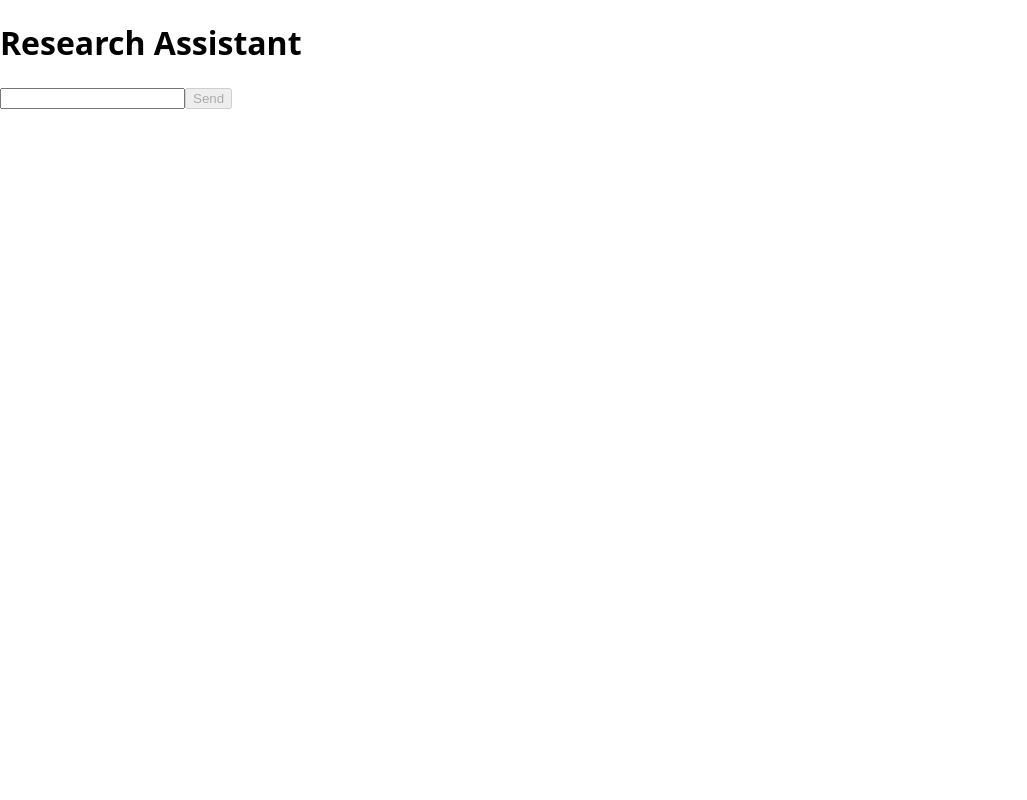
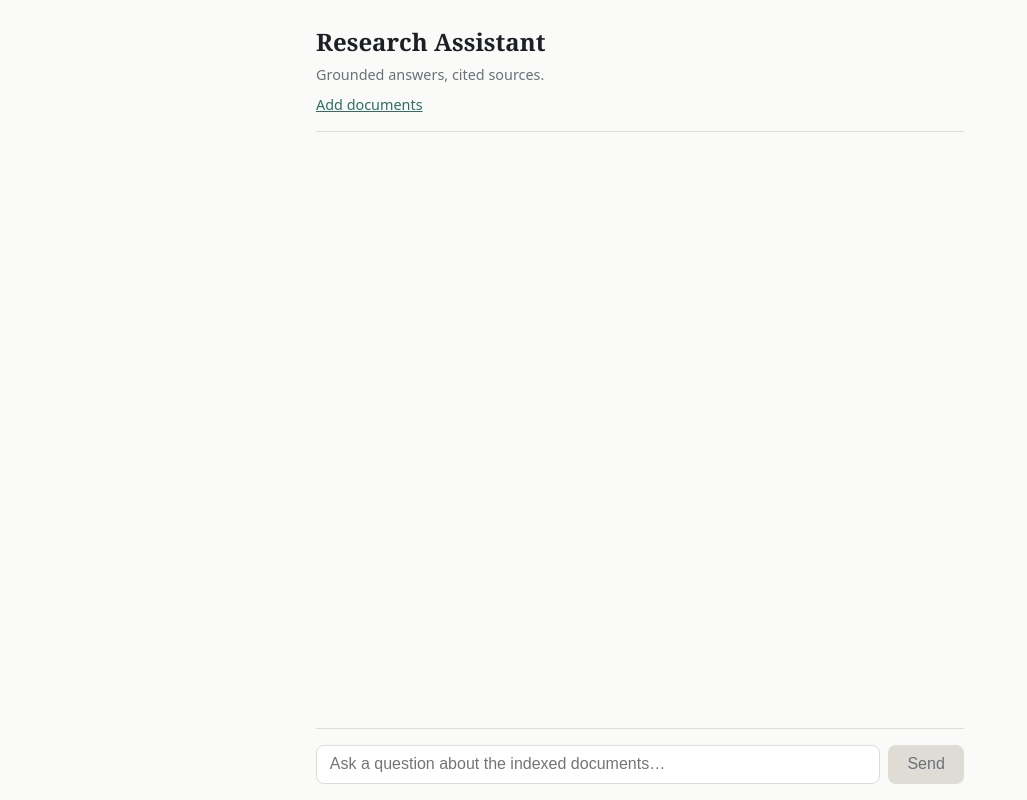
Before and after one commit to iamashraf/ask-the-docs, a Next.js app in the folder web/: page / in a window 1280 px wide. Shown: the whole page, without its empty margins (0-1027 px from the left). Built offline with nearby package versions, Linux system fonts and the light colour scheme.

Commit message:
style: give the chat page an actual visual design

```diff
--- a/web/app/globals.css
+++ b/web/app/globals.css
@@ -1,28 +1,157 @@
+:root {
+  --paper: #fafaf8;
+  --ink: #1c1f23;
+  --ink-muted: #6b7178;
+  --accent: #2f6f62;
+  --user-tint: #e8f0ec;
+  --panel: #f1f0ec;
+  --border: #dedcd5;
+  --error-bg: #fbeaea;
+  --error-ink: #8b3a3a;
+  --error-border: #e3bcbc;
+}
+
+* {
+  box-sizing: border-box;
+}
+
+html,
 body {
   margin: 0;
+  height: 100%;
+}
+
+body {
+  background: var(--paper);
+  color: var(--ink);
   font-family: system-ui, sans-serif;
+  line-height: 1.5;
+}
+
+a {
+  color: var(--accent);
+}
+
+.app {
+  display: flex;
+  flex-direction: column;
+  height: 100vh;
+  max-width: 680px;
+  margin: 0 auto;
+  padding: 0 1rem;
+}
+
+.masthead {
+  padding: 1.5rem 0 1rem;
+  border-bottom: 1px solid var(--border);
+}
+
+.masthead h1 {
+  font-family: ui-serif, Georgia, serif;
+  font-size: 1.5rem;
+  font-weight: 600;
+  margin: 0;
+}
+
+.masthead p {
+  margin: 0.25rem 0 0;
+  color: var(--ink-muted);
+  font-size: 0.9rem;
+}
+
+.masthead nav {
+  margin-top: 0.5rem;
+  font-size: 0.9rem;
+}
+
+.message-log {
+  flex: 1;
+  overflow-y: auto;
+  padding: 1rem 0;
 }
 
 .message {
-  max-width: 70%;
-  margin: 0.5rem 0;
-  padding: 0.5rem 0.75rem;
-  border-radius: 0.5rem;
+  max-width: 85%;
+  margin: 0 0 0.75rem;
+  padding: 0.6rem 0.9rem;
+  border-radius: 10px;
+}
+
+.message p {
+  margin: 0;
+  white-space: pre-wrap;
 }
 
 .message--user {
   margin-left: auto;
-  background: #e8f0fe;
+  background: var(--user-tint);
 }
 
 .message--assistant {
   margin-right: auto;
-  background: #f1f1f1;
+  background: var(--panel);
 }
 
 .message--error {
   margin-right: auto;
-  background: #fdecea;
-  color: #611a15;
-  border: 1px solid #f5c6cb;
+  background: var(--error-bg);
+  color: var(--error-ink);
+  border: 1px solid var(--error-border);
 }
+
+.message__citations {
+  margin: 0.4rem 0 0;
+  padding: 0;
+  list-style: none;
+  font-size: 0.8rem;
+  color: var(--ink-muted);
+}
+
+.composer {
+  display: flex;
+  gap: 0.5rem;
+  padding: 1rem 0;
+  border-top: 1px solid var(--border);
+}
+
+.composer input {
+  flex: 1;
+  padding: 0.6rem 0.8rem;
+  border: 1px solid var(--border);
+  border-radius: 8px;
+  font-size: 1rem;
+  background: white;
+  color: var(--ink);
+}
+
+.composer input:focus-visible {
+  outline: 2px solid var(--accent);
+  outline-offset: 1px;
+}
+
+.composer button {
+  padding: 0.6rem 1.2rem;
+  border: none;
+  border-radius: 8px;
+  background: var(--accent);
+  color: white;
+  font-size: 1rem;
+  cursor: pointer;
+}
+
+.composer button:disabled {
+  background: var(--border);
+  color: var(--ink-muted);
+  cursor: default;
+}
+
+.composer button:focus-visible {
+  outline: 2px solid var(--accent);
+  outline-offset: 2px;
+}
+
+@media (prefers-reduced-motion: reduce) {
+  * {
+    scroll-behavior: auto !important;
+  }
+}
--- a/web/app/page.tsx
+++ b/web/app/page.tsx
@@ -1,5 +1,6 @@
 "use client";
 
+import Link from "next/link";
 import { useState } from "react";
 import { ChatMessage, type Message } from "../components/ChatMessage";
 
@@ -49,24 +50,37 @@ export default function Page() {
   }
 
   return (
-    <main>
+    <div className="app">
+      <header className="masthead">
         <h1>Research Assistant</h1>
+        <p>Grounded answers, cited sources.</p>
+        <nav>
+          <Link href="/ingest">Add documents</Link>
+        </nav>
+      </header>
       <div className="message-log">
         {messages.map((message, i) => (
           <ChatMessage key={i} message={message} />
         ))}
       </div>
+      <form
+        className="composer"
+        onSubmit={(e) => {
+          e.preventDefault();
+          if (canSend) sendMessage();
+        }}
+      >
         <input
           type="text"
+          aria-label="Question"
+          placeholder="Ask a question about the indexed documents…"
           value={input}
           onChange={(e) => setInput(e.target.value)}
-        onKeyDown={(e) => {
-          if (e.key === "Enter" && canSend) sendMessage();
-        }}
         />
-      <button type="button" disabled={!canSend} onClick={sendMessage}>
+        <button type="submit" disabled={!canSend}>
           Send
         </button>
-    </main>
+      </form>
+    </div>
   );
 }
```
Lines whose indentation alone changed are shown as unchanged.
